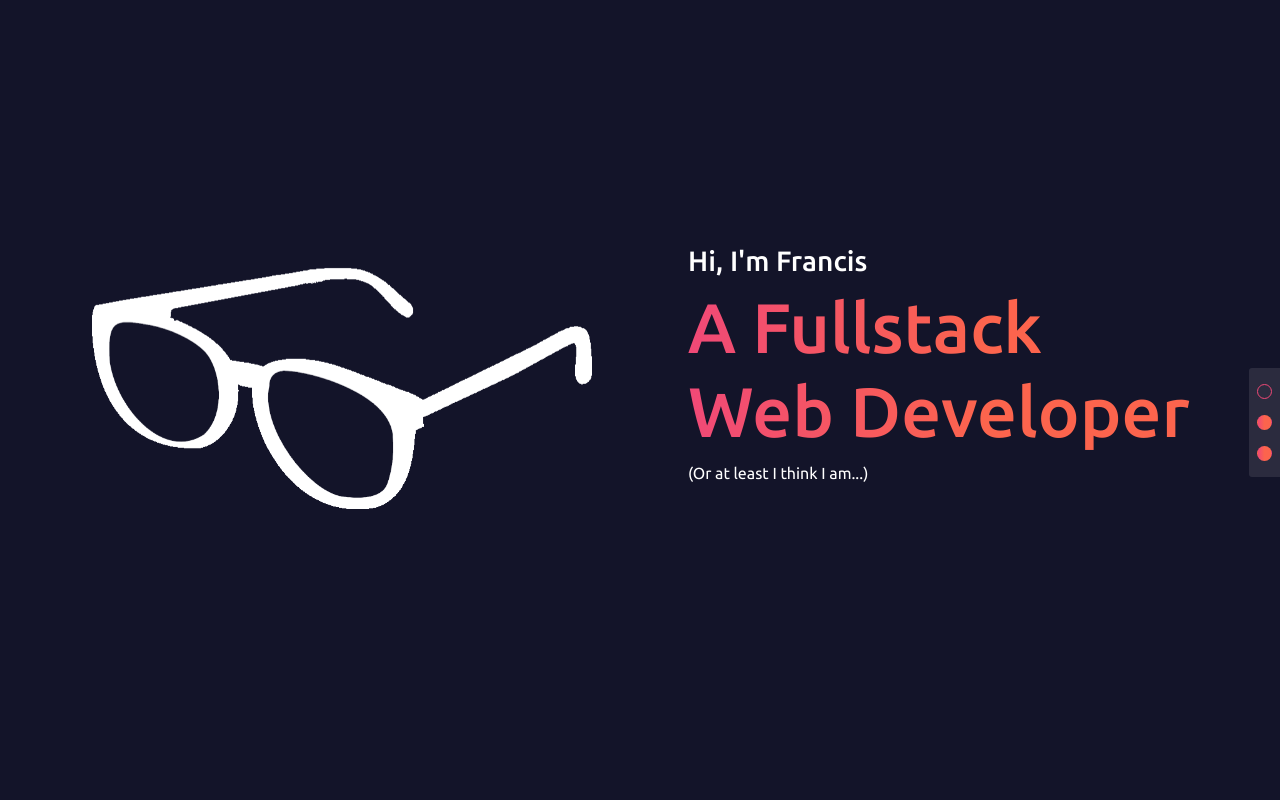
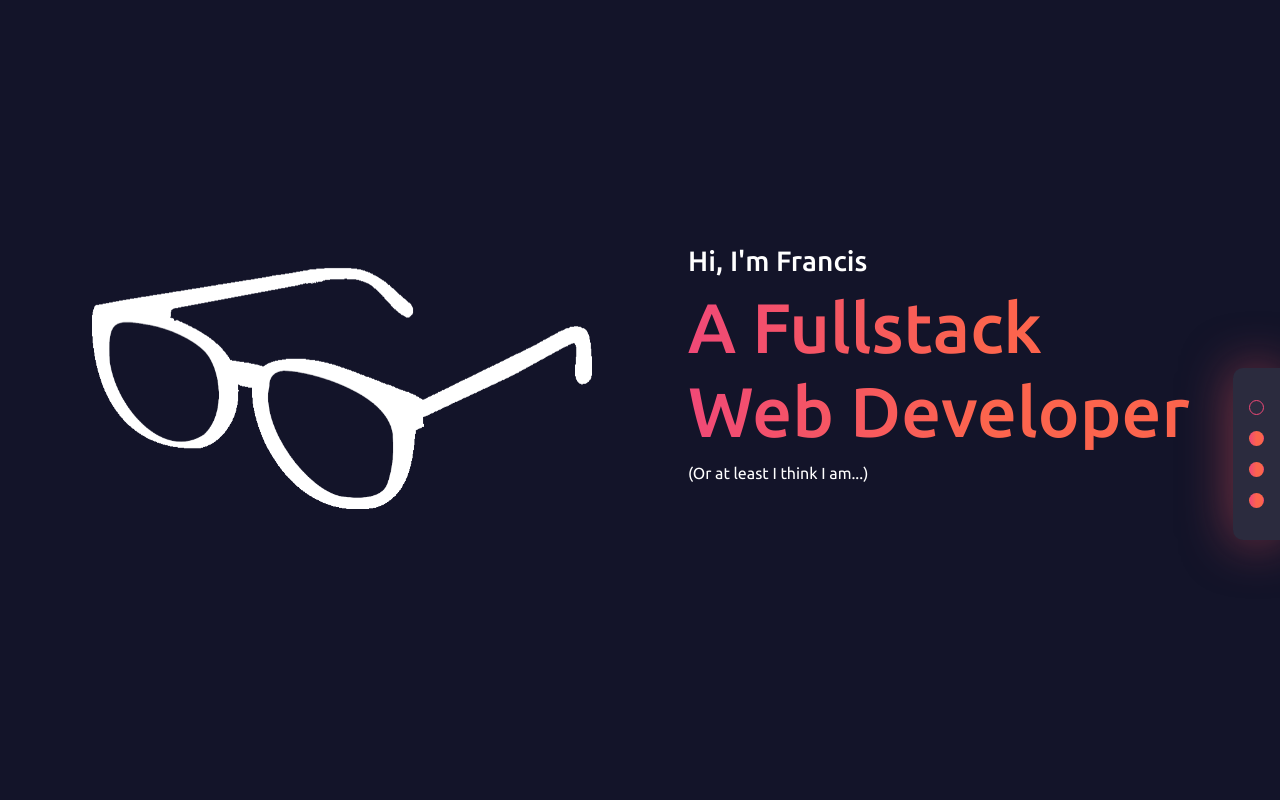
Before and after one commit to francisaldwinrivas/francisaldwinrivas.github.io, a PHP site: page / in a window 1280 px wide. Run offline with PHP 8.4, Linux system fonts and the light colour scheme.

Commit message:
Fix grammer and add skill set section

```diff
--- a/assets/css/custom.css
+++ b/assets/css/custom.css
@@ -65,13 +65,14 @@ span.category {
 
 .control-panel {
     display: none;
+    box-shadow: 0px 1px 50px 0px rgba(246, 87, 97,0.5);
     position: fixed;
     top: 46%;
     right: 0;
     background: rgba(255, 255, 255,0.1);
-    padding: 1em 0.5em;
-    border-top-left-radius: 3px;
-    border-bottom-left-radius: 3px;
+    padding: 2em 1em;
+    border-top-left-radius: 10px;
+    border-bottom-left-radius: 10px;
     z-index: 10;
 }
 
@@ -99,9 +100,15 @@ span.category {
     display: flex;
 }
 
-@media screen and (max-width: 1250) {
+.pill {
+    font-size: 20px;
+    text-transform: uppercase;
+    border: 1px solid white;
+    padding: 1em;
+    margin: 0 1em 1em 0;
+    border-radius: 5px;
+}
 
-}
 
 @media screen and (max-width: 991px) {
     #banner img {
@@ -136,6 +143,9 @@ span.category {
     .project-item-content p {
         text-align: center !important;
     }
+    .pill {
+        font-size: 16px;
+    }
 }
 
 @media screen and (max-width: 575px) {
--- a/index.html
+++ b/index.html
@@ -9,10 +9,13 @@
 </head>
 <body>
     <div class="control-panel flex flex-column">
-        <button class="active" data-section="1">1</button>
-        <button data-section="2">2</button>
-        <button data-section="3">3</button>
+        <button class="active" data-section="1" data-toggle="tooltip" data-placement="left" title="Home">1</button>
+        <button data-section="2" data-toggle="tooltip" data-placement="left" title="About me">2</button>
+        <button data-section="3" data-toggle="tooltip" data-placement="left" title="Recent Projects">3</button>
+        <button data-section="4" data-toggle="tooltip" data-placement="left" title="Skill Set">4</button>
     </div>
+
+    <!-- BANNER -->
     <section id="banner" class="flex align-items-center section section-1">
         <div class="container-lg">
             <div class="row mb-5">
@@ -28,6 +31,9 @@
             </div>
         </div>
     </section>
+    <!-- BANNER -->
+
+    <!-- WHO AM I -->
     <section class="flex align-items-center section section-2">
         <div class="container-lg">
             <div class="row">
@@ -35,13 +41,15 @@
                     <h2>So... <span class="text-gradient">Who am I?</span></h2>
                 </div>
                 <div class="col-12 col-lg-6 text-center text-lg-left text-white">
-                    <h3>Sorry to disappoint you but I'm just your average web developer. Yep, you read it right. <span class="text-gradient">Average</span>.</h3>
-                    <h3>You're looking for a <span class="text-gradient">Rockstar Developer</span>? How about a <span class="text-gradient">Ninja Developer</span>?</h3>
-                    <h3>Sorry to waste your time but I'm neither of those. I'm just your plain, old Web developer that converts coffee into codes and someone who <span class="text-gradient">gets the job done.</span></h3>
+                    <h3>Are you looking for a Rockstar developer? How about a Ninja developer?</h3>
+                    <h3>If you're looking for those then I'm sorry to waste your time. I'm <span class="text-gradient">neither</span> of the two. I'm just your plain, young, Web Developer that converts coffee into code <span class="text-gradient">except that I get the job done</span>.</h3>
                 </div>
             </div>
         </div>
     </section>
+    <!-- WHO AM I -->
+
+    <!-- RECENT PROJECTS -->
     <section class="flex align-items-center section section-3">
         <div class="container-lg">
             <div class="row mb-5">
@@ -59,8 +67,8 @@
                         </div>
                         <div class="project-item-content text-white ml-5">
                             <h3>C9 Digital</h3>
-                            <p class="m-0">C9 Digital was founded on the idea that helping you access quality talent at a lower cost is a good thing. Your business thrives when smart and competent people are at the helm. Whether you’re looking for new talent to drive growth or save on costs, we believe that when your business prospers, so does everyone else. After all, we’re all interconnected in this new global economy. </p>
-                            <p><span class="category mr-1">Wordpress</span><span class="category">Fullstack</span></p>
+                            <p class="mb-2">C9 Digital was founded on the idea that helping you access quality talent at a lower cost is a good thing. Your business thrives when smart and competent people are at the helm. If you’re looking for new talent to drive growth or save on costs, C9 Digital believe that when your business prospers, so does everyone else.</p>
+                            <p><span class="category mr-1">Wordpress</span><span class="category mr-1">Fullstack</span><span class="category">AWS</span></p>
                         </div>
                     </div>
                 </div>
@@ -75,8 +83,8 @@
                         </div>
                         <div class="project-item-content text-white ml-5">
                             <h3>C9 Freelancer</h3>
-                            <p class="m-0">C9 Freelancer was founded on the idea that there is a better way to hire freelancing teams. No HR. No Interviewing. No complicated financial contracts. No risk of getting ghosted or working on opposite time zones and experiencing unneeded stress.</p>
-                            <p><span class="category mr-1">Wordpress</span><span class="category">Fullstack</span></p>
+                            <p class="mb-2">C9 Freelancer was founded on the idea that there is a better way to hire freelancing teams. No HR. No Interviewing. No complicated financial contracts. No risk of getting ghosted or working on opposite time zones and experiencing unneeded stress.</p>
+                            <p><span class="category mr-1">Wordpress</span><span class="category mr-1">Fullstack</span><span class="category">AWS</span></p>
                         </div>
                     </div>
                 </div>
@@ -91,7 +99,7 @@
                         </div>
                         <div class="project-item-content text-white ml-5">
                             <h3>Webpon</h3>
-                            <p class="m-0">Webpon is a place where gacha gamers of all levels and of all ages gather, consuming their luck for the entire year to get the coolest and rarest items from each shop!</p>
+                            <p class="mb-2">Webpon is a place where gacha gamers of all levels and of all ages gather, consuming their luck for the entire year to get the coolest and rarest items from each shop!</p>
                             <p><span class="category mr-1">laravel</span><span class="category">Fullstack</span></p>
                         </div>
                     </div>
@@ -107,7 +115,7 @@
                         </div>
                         <div class="project-item-content text-white ml-5">
                             <h3>gishiki.co.jp</h3>
-                            <p class="m-0">Webpon is a place where gacha gamers of all levels and of all ages gather, consuming their luck for the entire year to get the coolest and rarest items from each shop!</p>
+                            <p class="mb-2">gishiki.co.jp offers funeral support services to japanese families.</p>
                             <p><span class="category mr-1">laravel</span><span class="category">Fullstack</span></p>
                         </div>
                     </div>
@@ -123,7 +131,7 @@
                         </div>
                         <div class="project-item-content text-white ml-5">
                             <h3>Runway Football</h3>
-                            <p class="m-0">Webpon is a place where gacha gamers of all levels and of all ages gather, consuming their luck for the entire year to get the coolest and rarest items from each shop!</p>
+                            <p class="mb-2">Runway provides services that provides users opportunities to enjoy soccer, opportunity to learn soccer and most of all, opportunity to make your soccer dream come true!</p>
                             <p><span class="category mr-1">laravel</span><span class="category">Fullstack</span></p>
                         </div>
                     </div>
@@ -131,10 +139,37 @@
             </div>
         </div>
     </section>
+    <!-- RECENT PROJECTS -->
+
+    <!-- SKILL SET -->
+    <section class="flex align-items-center section section-4">
+        <div class="container-lg">
+            <div class="row">
+                <div class="col-12 col-lg-6 text-white d-flex align-items-center justify-content-center justify-content-lg-end mb-4 mb-lg-0">
+                    <h2>My Skill Set</span></h2>
+                </div>
+                <div class="col-12 col-lg-6 text-center text-lg-left text-white">
+                    <p>Proficient <small>(6 years experience)</small></p>
+                    <div class="d-flex flex-wrap justify-content-center justify-content-md-start">
+                        <div class="pill text-gradient">php & mysql</div><div class="pill text-gradient">laravel</div><div class="pill text-gradient">wordpress</div><div class="pill text-gradient">git</div><div class="pill text-gradient">boostrap</div>
+                    </div>
+                    <p>Novice</p>
+                    <div class="d-flex flex-wrap justify-content-center justify-content-md-start">
+                        <div class="pill text-gradient">Vue</div><div class="pill text-gradient">React</div><div class="pill text-gradient">AWS</div><div class="pill text-gradient">Redux</div>
+                    </div>
+                </div>
+            </div>
+        </div>
+    </section>
+    <!-- SKILLSET -->
 
     <script src="https://cdnjs.cloudflare.com/ajax/libs/jquery/3.5.1/jquery.min.js" integrity="sha512-bLT0Qm9VnAYZDflyKcBaQ2gg0hSYNQrJ8RilYldYQ1FxQYoCLtUjuuRuZo+fjqhx/qtq/1itJ0C2ejDxltZVFg==" crossorigin="anonymous"></script>
+    <script src="https://stackpath.bootstrapcdn.com/bootstrap/4.5.2/js/bootstrap.min.js" integrity="sha384-B4gt1jrGC7Jh4AgTPSdUtOBvfO8shuf57BaghqFfPlYxofvL8/KUEfYiJOMMV+rV" crossorigin="anonymous"></script>
+    <script src="https://stackpath.bootstrapcdn.com/bootstrap/4.5.2/js/bootstrap.bundle.min.js" integrity="sha384-LtrjvnR4Twt/qOuYxE721u19sVFLVSA4hf/rRt6PrZTmiPltdZcI7q7PXQBYTKyf" crossorigin="anonymous"></script>
     <script>
         jQuery(document).ready(function($) {
+            $('[data-toggle="tooltip"]').tooltip();
+
             $('.control-panel button').on('click', function() {
                 $('.control-panel button').removeClass('active');
                 $(this).addClass('active');
```
